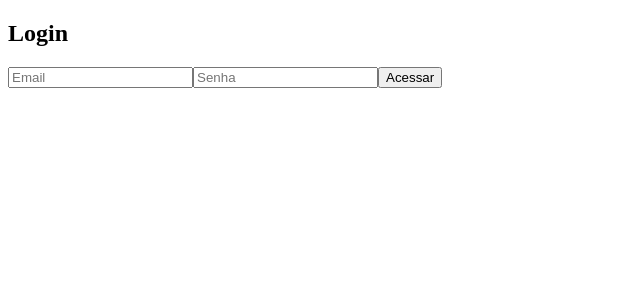
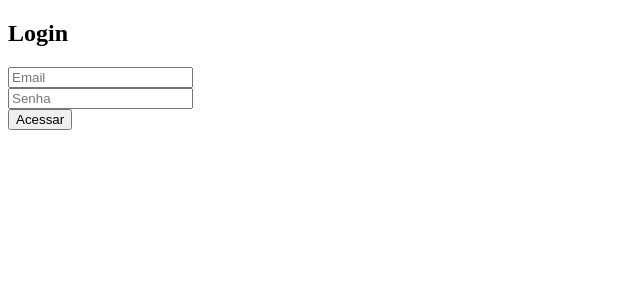
Before and after one commit to gomes-camila/pagina_login, a React (Create React App) app in the folder projeto/: page / in a window 1280 px wide. Shown: the top 300 px of the page, without its empty margins (0-640 px from the left). Built offline with nearby package versions, Linux system fonts and the light colour scheme.

Commit message:
fix login

```diff
--- a/projeto/src/Login.jsx
+++ b/projeto/src/Login.jsx
@@ -7,10 +7,7 @@ function Login() {
   const [mensagem, setMensagem] = useState("");
 
   function validarLogin() {
-    if (
-        email === "camila.gomes@gmail.com" &&
-        senha === "123456789"
-    ) {
+    if (email === "camila.gomes@gmail.com" && senha === "123456789") {
       setMensagem("Acessado com sucesso!");
     } else {
       setMensagem("Usuário ou senha incorretos!");
@@ -20,24 +17,33 @@ function Login() {
   return (
     <div>
       <h2>Login</h2>
+      <div>
         <input
           type="email"
           value={email}
           onChange={(e) => setEmail(e.target.value)}
           placeholder="Email"
         />
+      </div>
 
+      <div>
         <input
           type="password"
           value={senha}
           onChange={(e) => setSenha(e.target.value)}
           placeholder="Senha"
         />
+      </div>
 
+      <div>
         <button onClick={validarLogin}>Acessar</button>
+      </div>
+
+      <div>
         <p>{mensagem}</p>
       </div>
-
+    </div>
   );
 }
+
 export default Login;
```
Lines whose indentation alone changed are shown as unchanged.
